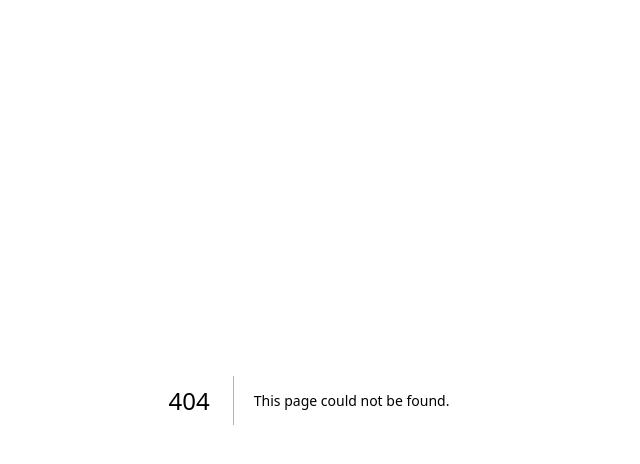
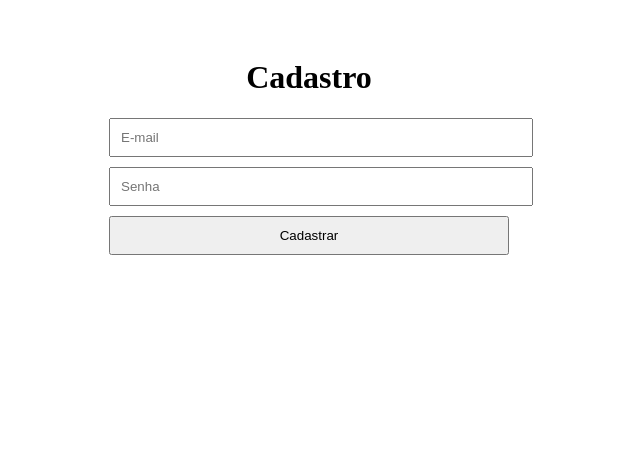
Before and after one commit to NatanN013/Site-Nota-Certa, a Next.js app: page /register in a window 1280 px wide. Before the commit this address had no page. Shown: the top 464 px of the page, without its empty margins (331-971 px from the left). Built offline with nearby package versions, Linux system fonts and the light colour scheme; no server answers.

Commit message:
Create register.js

```diff
--- /dev/null
+++ b/src/pages/register.js
@@ -0,0 +1,44 @@
+import { useState } from 'react';
+import { useRouter } from 'next/router';
+import { auth } from '../firebase';
+import { createUserWithEmailAndPassword } from 'firebase/auth';
+
+export default function Register() {
+  const router = useRouter();
+  const [email, setEmail] = useState('');
+  const [senha, setSenha] = useState('');
+  const [erro, setErro] = useState('');
+
+  const cadastrarUsuario = async () => {
+    try {
+      await createUserWithEmailAndPassword(auth, email, senha);
+      router.push('/dashboard');
+    } catch (error) {
+      setErro('Erro ao cadastrar. Verifique os dados.');
+    }
+  };
+
+  return (
+    <div style={{ padding: 30, maxWidth: 400, margin: '0 auto', textAlign: 'center' }}>
+      <h1>Cadastro</h1>
+      <input
+        type="email"
+        placeholder="E-mail"
+        value={email}
+        onChange={(e) => setEmail(e.target.value)}
+        style={{ width: '100%', padding: 10, marginBottom: 10 }}
+      />
+      <input
+        type="password"
+        placeholder="Senha"
+        value={senha}
+        onChange={(e) => setSenha(e.target.value)}
+        style={{ width: '100%', padding: 10, marginBottom: 10 }}
+      />
+      <button onClick={cadastrarUsuario} style={{ width: '100%', padding: 10 }}>
+        Cadastrar
+      </button>
+      {erro && <p style={{ color: 'red', marginTop: 15 }}>{erro}</p>}
+    </div>
+  );
+}
```
